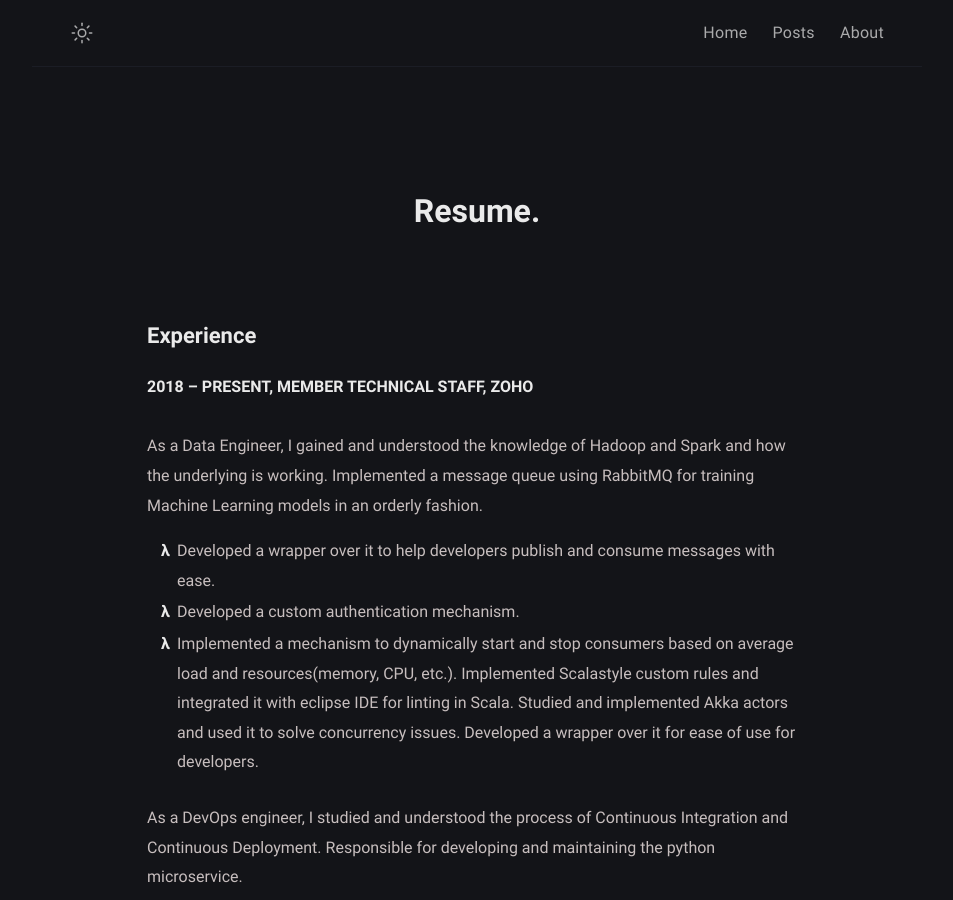
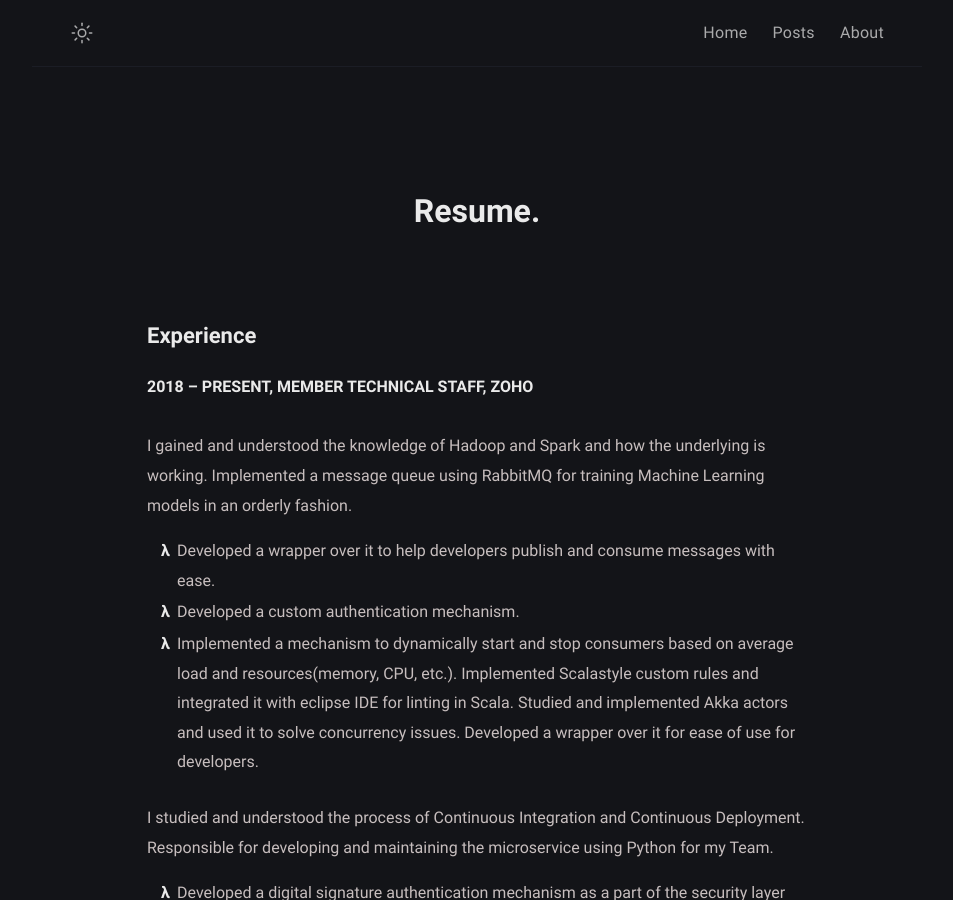
Before and after one commit to bumblebee211196/bees_blog, a Jekyll site: the page built from resume.md, in a window 1280 px wide and 900 px high. Shown: the whole window, without its empty margins (163-1116 px from the left). Built offline with Jekyll 4.4.1, drawn with Linux system fonts in a browser that asks for light colours.

Commit message:
:pencil2: Typos

```diff
--- a/resume.md
+++ b/resume.md
@@ -9,7 +9,7 @@ comments: false
 ## Experience
 **2018 – PRESENT, MEMBER TECHNICAL STAFF, ZOHO**
 
-As a Data Engineer, I gained and understood the knowledge of Hadoop and Spark and how the underlying is working.
+I gained and understood the knowledge of Hadoop and Spark and how the underlying is working.
 Implemented a message queue using RabbitMQ for training Machine Learning models in an orderly fashion.
 * Developed a wrapper over it to help developers publish and consume messages with ease.
 * Developed a custom authentication mechanism.
@@ -17,8 +17,8 @@ Implemented a message queue using RabbitMQ for training Machine Learning models
 Implemented Scalastyle custom rules and integrated it with eclipse IDE for linting in Scala.
 Studied and implemented Akka actors and used it to solve concurrency issues. Developed a wrapper over it for ease of use for developers.
 
-As a DevOps engineer, I studied and understood the process of Continuous Integration and Continuous Deployment.
-Responsible for developing and maintaining the python microservice.
+I studied and understood the process of Continuous Integration and Continuous Deployment.
+Responsible for developing and maintaining the microservice using Python for my Team.
 * Developed a digital signature authentication mechanism as a part of the security layer for the microservice.
 * Developed a request validator as a part of the security layer for the microservice.
 
```
Also changed, not shown: about.md (+1 -1 lines), _posts/programming/daily-coding-problems/2020-08-19-daily-coding-problem-1.md (renamed from _posts/programming/dail-coding-problems/2020-08-19-daily-coding-problem-1.md).
